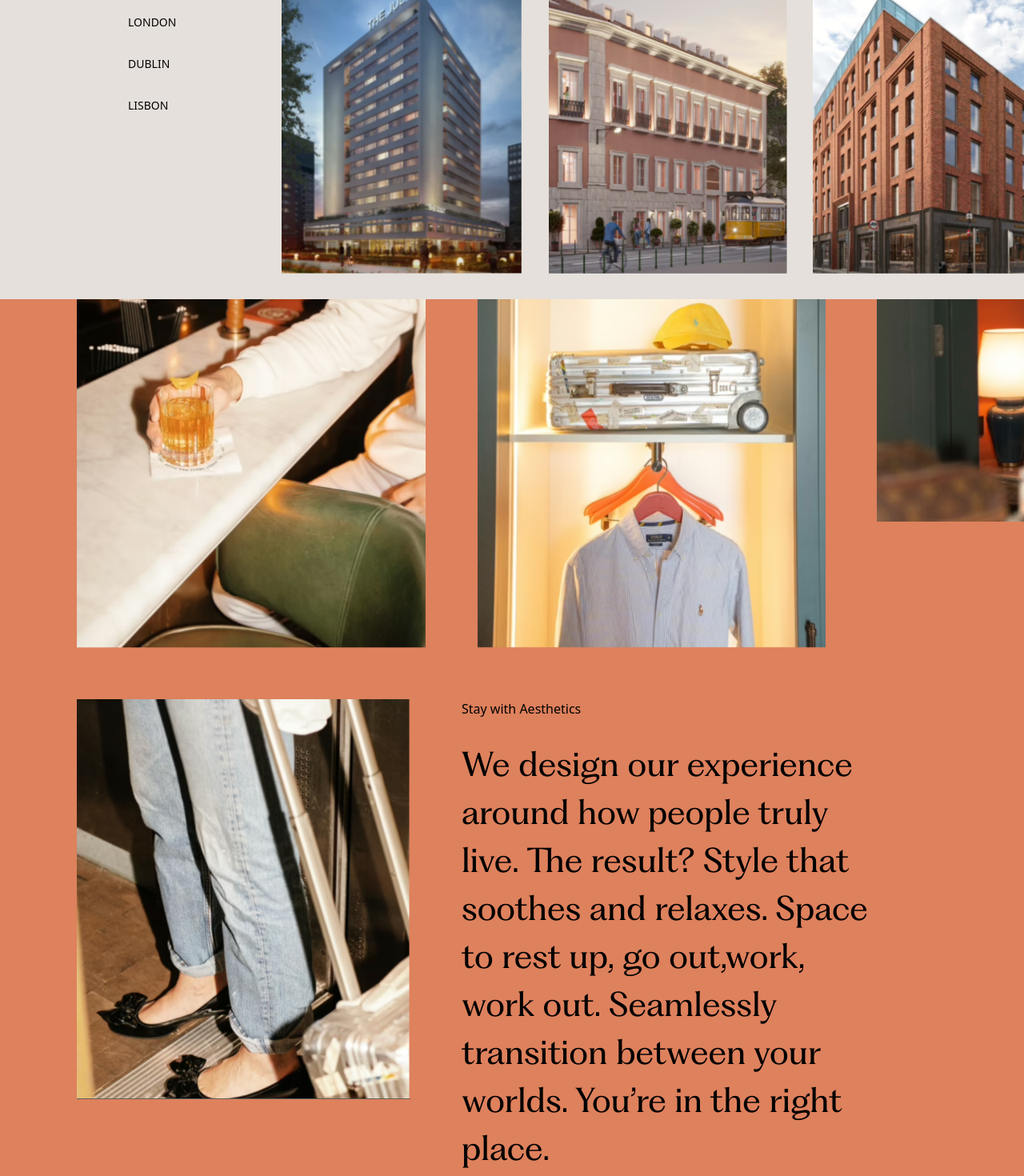
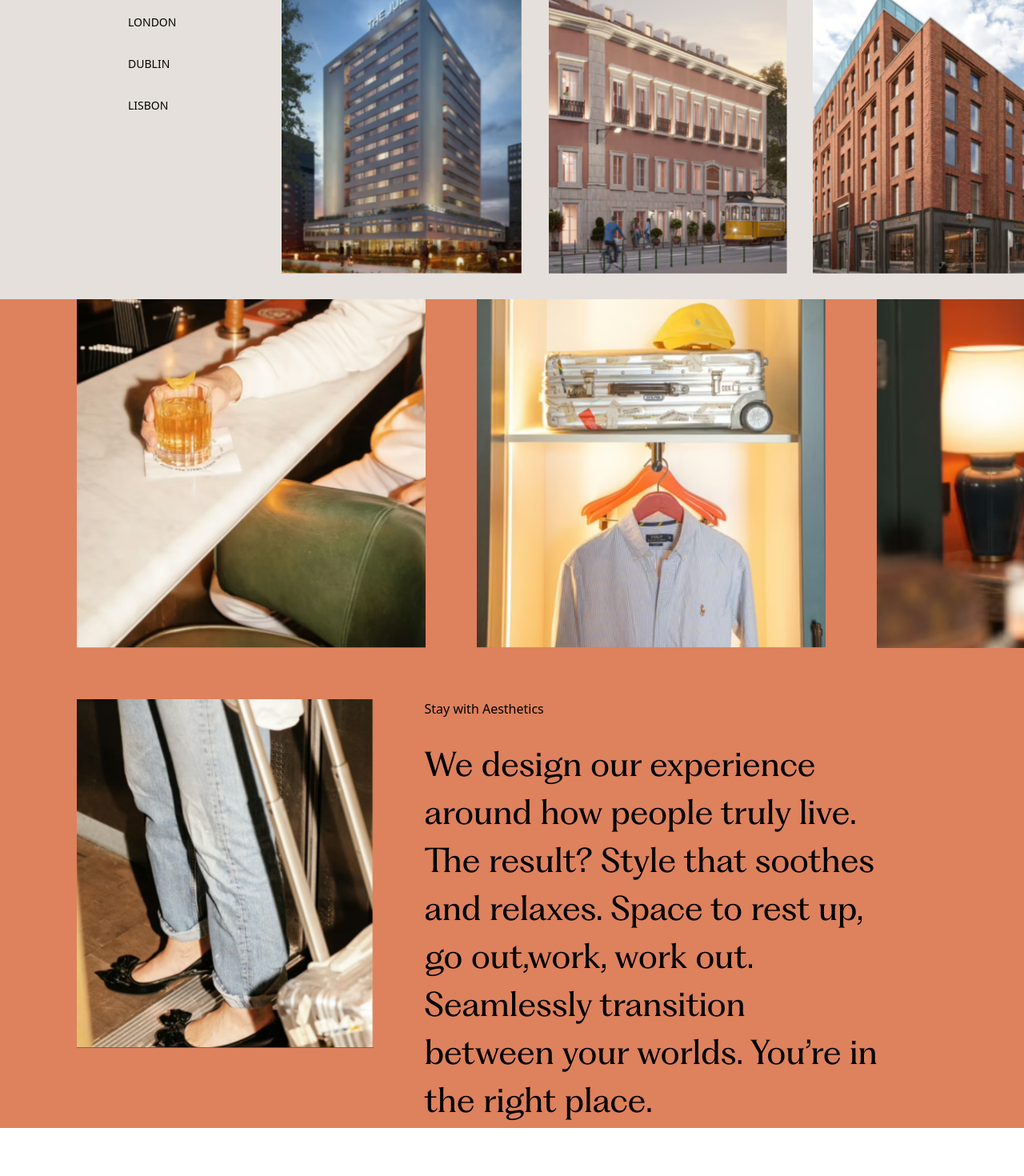
Before and after one commit to Shree0310/Hospitality-Aesthetics, a React (Create React App) app: page / in a window 1280 px wide. Shown: the part 1202-2672 px from the top of the page at 80% size. After the commit the page ends 2612 px from the top, so only its background shows below. Built offline with nearby package versions, Linux system fonts and the light colour scheme.

Commit message:
animations on the stay page

```diff
--- a/src/Components/Stay.js
+++ b/src/Components/Stay.js
@@ -1,27 +1,91 @@
+import { useEffect, useRef, useState } from 'react';
 import Stay1 from '../Assets/Images/Stay1.png';
 import Stay2 from '../Assets/Images/Stay2.png';
 import Stay3 from '../Assets/Images/Stay3.png';
 import Stay4 from '../Assets/Images/Stay4.png'
 
 const Stay = () => {
+    //A state variable to set when the component items are visible
+    const [isVisible, setIsVisible] = useState(false);
+
+    //To get the reference of the section container
+    const sectionRef = useRef(null);
+
+    useEffect(()=>{
+        const observer = new IntersectionObserver(
+            ([Entry]) =>{
+                //When section comes in view
+                setIsVisible(Entry.isIntersecting);
+            },
+            {
+                //section will be visible when it is 20% visible
+                threshold: 0.1,
+                //Adds a margin to trigger slightly before the section comes to view
+                rootMargin: "20px"
+            }
+        );
+
+        if(sectionRef.current){
+            observer.observe(sectionRef.current);
+        }
+
+        //Cleanup observer on component unmount
+        return () =>{
+            if(sectionRef.current){
+                observer.unobserve(sectionRef.current);
+            }
+        }
+
+        return () =>observer.disconnect();
+    }, [])
     return (
-        <div className="bg-stayColor pl-24" >
-            <div className="flex gap-16">
+        <div
+        ref={sectionRef}
+        className={`bg-stayColor pl-24 transition-all duration-1000 transform
+                    ${isVisible
+                        ? 'opacity-100 translate-y-0'
+                        : 'opacity-0 translate-y-20'}`} >
+            <div className={`flex gap-16 duration-1000 delay-300 transform
+                            ${isVisible
+                                ? 'opacity-100 translate-y-0'
+                                : 'opacity-0 translate-y-20'}`}>
                 <img
                  src={Stay1}
-                 className='h-[436px] w-[436px]'/>
+                 loading='lazy'
+                 className={`h-[436px] w-[436px] object-cover transition-all duration-1000 delay-200 transform
+                             ${isVisible
+                                ? 'opacity-100 translate-y-0'
+                                : 'opacity-0 translate-y-20'}`}/>
                  <img
                  src={Stay2}
-                 className='h-[436px] w-[436px]'/>
+                 loading='lazy'
+                 className={`h-[436px] w-[436px] object-cover transition-all duration-1000 delay-200 transform
+                            ${isVisible
+                                ? 'opacity-100 translate-y-0'
+                                : 'opacity-0 translate-y-20'}`}/>
                  <img
                  src={Stay3}
-                 className='h-[278px] w-[436px]'/>
+                 loading='lazy'
+                 className={`h-[436px] w-[436px] object-cover transition-all duration-1000 delay-200 transform
+                            ${isVisible
+                                ? 'opacity-100 translate-y-0'
+                                : 'opacity-0 translate-y-20'}`}/>
             </div>
-            <div className='flex flex-row pt-16 gap-16'>
+            <div className={`flex flex-row pt-16 gap-16 transition-all duration-1000 delay-500 transform
+                            ${isVisible
+                                ? 'opacity-100 translate-y-0'
+                                : 'opacity-0 translate-y-20'}`}>
                 <img
                 src={Stay4}
-                className='h-[500px] w-[417px]'/>
-                <div className='text-left'>
+                loading='lazy'
+                className={`h-[436px] w-[436px] object-cover transition-all duration-1000 delay-200 transform
+                           ${isVisible
+                                ? 'opacity-100 translate-y-0'
+                                : 'opacity-0 translate-y-20'}`}/>
+                <div className={`text-left transition-all duration-1000 delay-200 transform
+                                ${isVisible
+                                    ? 'opacity-100 translate-y-0'
+                                    : 'opacity-0 translate-y-20'}`}>
                     <h1 className='pb-8'> Stay with Aesthetics</h1>
                     <p className='text-left text-[40px] font-PPFragment pr-44'>
                         We design our experience around how people truly live. The result? Style that soothes and relaxes.
```
